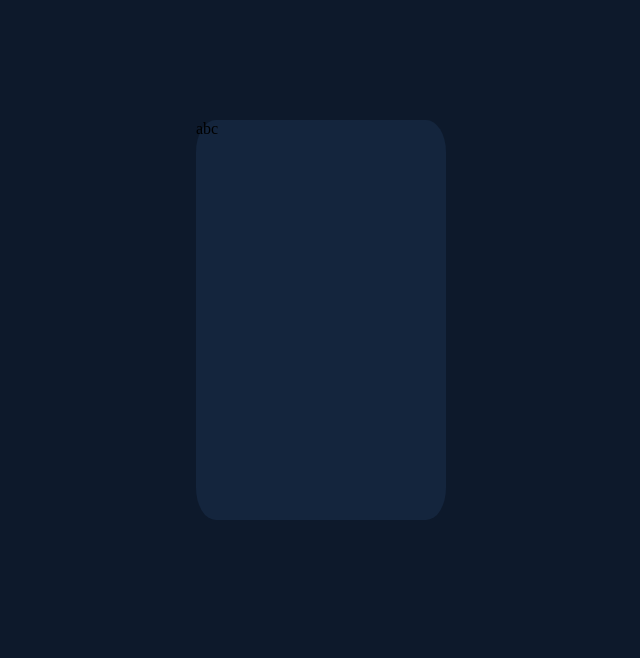
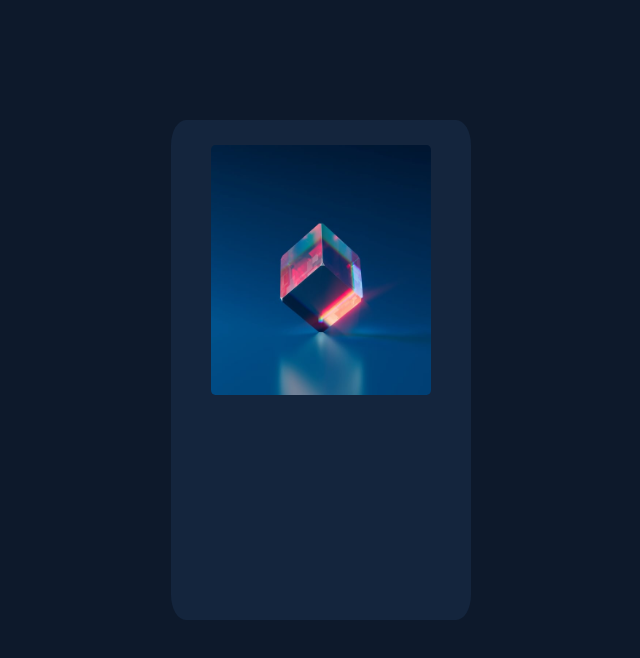
Before and after one commit to NiniSidhu/NFT, a plain HTML site: page index.html in a window 1280 px wide. Shown: the whole page, without its empty margins (319-959 px from the left). Drawn offline with Linux system fonts and the light colour scheme.

```diff
--- a/assets/style.css
+++ b/assets/style.css
@@ -14,8 +14,16 @@ body{
 
 .card{
     background-color: hsl(216, 50%, 16%);
-    width: 250px;
-    height: 400px;
-    border-radius: 8%;
+    width: 300px;
+    height: 500px;
+    border-radius: 5%;
 
 }
+
+.mainImg{
+    width: 220px;
+    height: 250px;
+    border-radius: 2%;
+    margin-top: 25px;
+    margin-left: 40px;
+}
--- a/index.html
+++ b/index.html
@@ -14,7 +14,7 @@
 <body>
 
     <div class="card">
-        abc
+        <img src="./assets/images/image-equilibrium.jpg" class="mainImg" >
     </div>
 
 </body>
```
